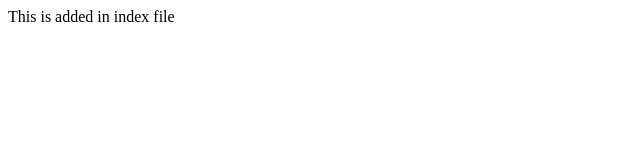
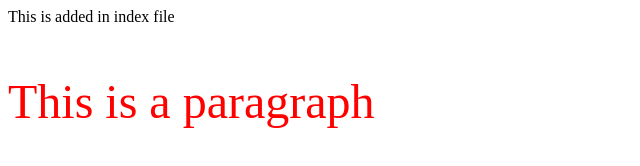
Before and after one commit to RamnathNishad/TestRepo, a plain HTML site: page index.html in a window 1280 px wide. Shown: the whole page, without its empty margins (0-640 px from the left). Drawn offline with Linux system fonts and the light colour scheme.

Commit message:
changed in feature-one branch

```diff
--- a/index.html
+++ b/index.html
@@ -7,4 +7,7 @@
 	h3{color:yellow;}
 </style>
   </head>
+<body>
+<p> This is a paragraph</p>
+</body>
 </html>
```
